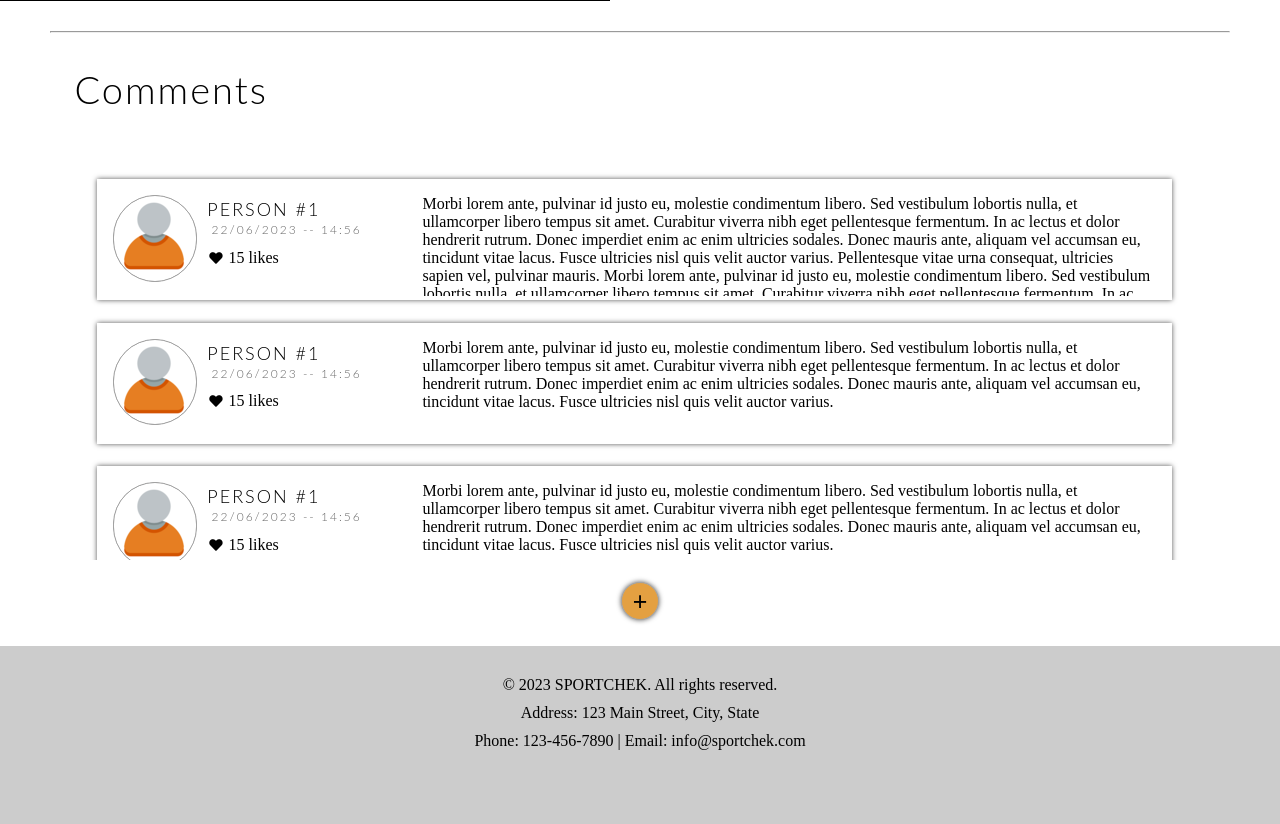
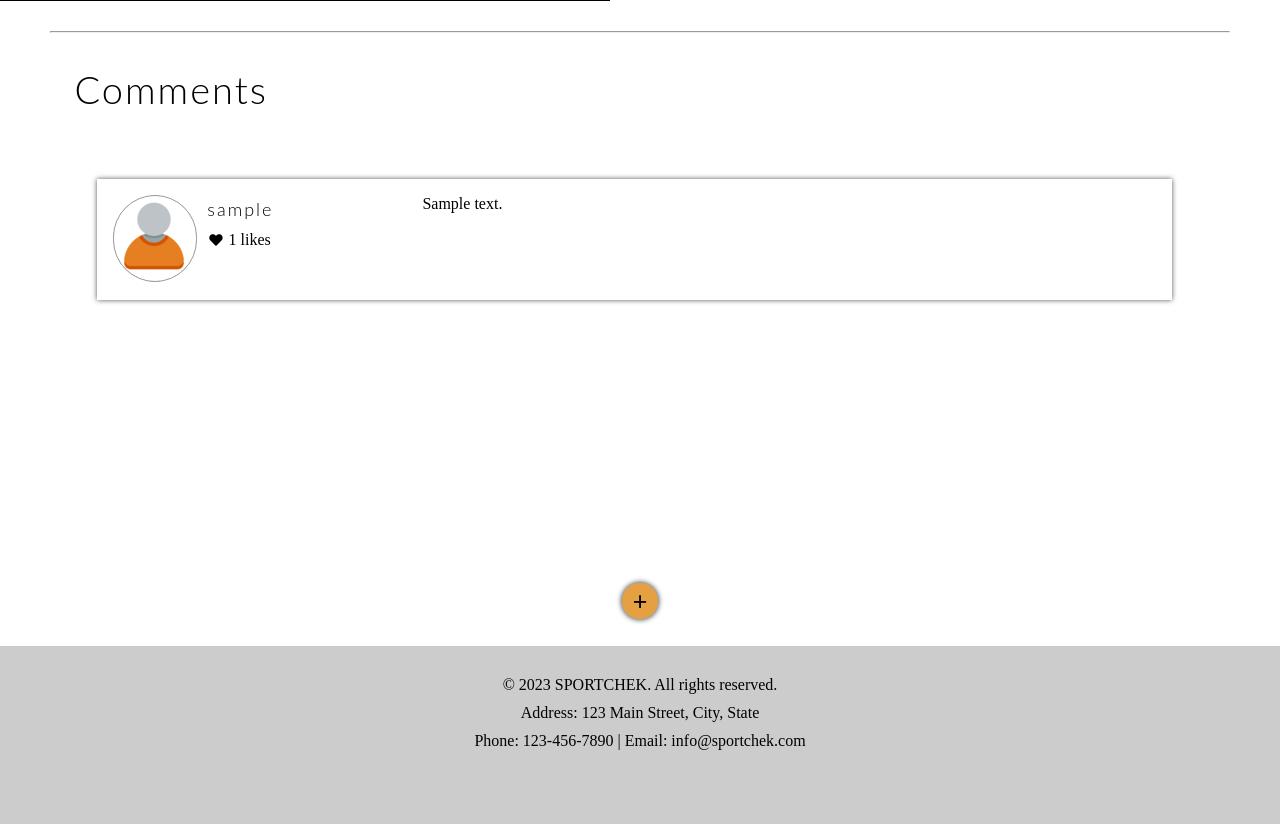
Before and after one commit to auritabytyqi/E-commerce-sport-shop-, a PHP site: page /product.php?id=1 in a window 1280 px wide. Shown: the part 583-1407 px from the top of the page. Run offline with PHP 8.4, Linux system fonts and the light colour scheme; tables that the repository leaves empty or names only in its code hold one stand-in row (values such as "Sample post"); grey boxes marked "Sample" are stand-in pictures.

Commit message:
New changes

```diff
--- a/db/database.sql
+++ b/db/database.sql
@@ -79,7 +79,9 @@ CREATE TABLE reviews (
 
 CREATE TABLE comments (
     id INT AUTO_INCREMENT PRIMARY KEY,
-    review_id INT,
+    product_id INT,
     comment_text VARCHAR(255),
-    FOREIGN KEY (review_id) REFERENCES reviews(id)
+    user_name VARCHAR(255),
+    likes INT,
+    FOREIGN KEY (product_id) REFERENCES products(id)
 );
--- a/product.php
+++ b/product.php
@@ -37,7 +37,28 @@ if ($result) {
     echo "Query execution failed: " . mysqli_error($conn);
 }
 
+$commentsQuery = "SELECT * FROM comments WHERE product_id = '$productId'";
+$resultComments = mysqli_query($conn,$commentsQuery);
 
+if(isset($_GET['commentId'])){
+$commentId = $_GET['commentId'];
+$updateQuery = "UPDATE comments SET likes = likes + 1 WHERE id = '$commentId'";
+mysqli_query($conn, $updateQuery);
+$url = "product.php?id=" . $productId; // Construct the URL
+
+header("Location: " . $url);
+
+}
+
+if(isset($_GET['commentValue']) && isset($_GET['userName'])){
+    $comment = $_GET['commentValue'];
+    $name = $_GET['userName'];
+    $updateQuery = "INSERT INTO comments (product_id, comment_text, user_name, likes) VALUES ('$productId', '$comment', '$name', 0)";
+    mysqli_query($conn, $updateQuery);
+    $url = "product.php?id=" . $productId; // Construct the URL
+
+      header("Location: " . $url);
+    }
 ?>
 
 
@@ -73,11 +94,24 @@ if ($result) {
     // Get the selected rating value
     const rating = document.querySelector('input[name="stars"]:checked').value;
 
-    // Display the selected rating in the console
-    console.log('Stars selected:', rating);
-
     // Show an alert
     alert('Thank you for your review!');
+  }
+
+  function addLikes(commentId) {
+    const urlParams = new URLSearchParams(window.location.search);
+            urlParams.set('commentId', commentId);
+            window.location.search = urlParams.toString();
+  }
+
+  function addComment(){
+    const name = prompt("Write your name");
+    const comment = prompt("Add your comment");
+    const urlParams = new URLSearchParams(window.location.search);
+            urlParams.set('userName', name);
+            urlParams.set('commentValue', comment);
+            window.location.search = urlParams.toString();
+            ;
   }
 </script>
 </head>
@@ -121,25 +155,25 @@ if ($result) {
             <form class="rating" onsubmit="event.preventDefault(); submitRating();">
                 <label>
                   <input type="radio" name="stars" value="1" />
-                  <span class="icon">★</span>
+                  <span class="icon" onclick="submitRating() ">★</span>
                 </label>
                 <label>
                   <input type="radio" name="stars" value="2" />
                   <span class="icon">★</span>
-                  <span class="icon">★</span>
+                  <span class="icon" onclick="submitRating() ">★</span>
                 </label>
                 <label>
                   <input type="radio" name="stars" value="3" />
                   <span class="icon">★</span>
                   <span class="icon">★</span>
-                  <span class="icon">★</span>
+                  <span class="icon" onclick="submitRating() ">★</span>
                 </label>
                 <label>
                   <input type="radio" name="stars" value="4" />
                   <span class="icon">★</span>
                   <span class="icon">★</span>
                   <span class="icon">★</span>
-                  <span class="icon">★</span>
+                  <span class="icon" onclick="submitRating() ">★</span>
                 </label>
                 <label>
                   <input type="radio" name="stars" value="5" />
@@ -147,7 +181,7 @@ if ($result) {
                   <span class="icon">★</span>
                   <span class="icon">★</span>
                   <span class="icon">★</span>
-                  <span class="icon">★</span>
+                  <span class="icon"onclick="submitRating() ">★</span>
                 </label>
 
               </form>
@@ -176,76 +210,28 @@ if ($result) {
             Comments
         </div>
         <div class="comments-container">
-            <div class="comment">
-                <div class="circle"></div>
-                <div class="user-info">
-                    <div class="user-name">PERSON #1</div>
-                    <div class="date-time"><output type="datetime-local">22/06/2023 -- 14:56</output></div>
-                    <div class="rate"><button class="likes"><i class="fa fa-heart"></i></button><span>15 likes</span></div>
-                </div>
-                <div class="comment-content">
-                    Morbi lorem ante, pulvinar id justo eu, molestie condimentum libero. Sed vestibulum lobortis nulla, et ullamcorper libero tempus sit amet. Curabitur viverra nibh eget pellentesque fermentum. In ac lectus et dolor hendrerit rutrum. Donec imperdiet enim ac enim ultricies sodales. Donec mauris ante, aliquam vel accumsan eu, tincidunt vitae lacus. Fusce ultricies nisl quis velit auctor varius. Pellentesque vitae urna consequat, ultricies sapien vel, pulvinar mauris.
-                    Morbi lorem ante, pulvinar id justo eu, molestie condimentum libero. Sed vestibulum lobortis nulla, et ullamcorper libero tempus sit amet. Curabitur viverra nibh eget pellentesque fermentum. In ac lectus et dolor hendrerit rutrum. Donec imperdiet enim ac enim ultricies sodales. Donec mauris ante, aliquam vel accumsan eu, tincidunt vitae lacus. Fusce ultricies nisl quis velit auctor varius. Pellentesque vitae urna consequat, ultricies sapien vel, pulvinar mauris.
-                </div>
-            </div>
-            <div class="comment">
-                <div class="circle"></div>
-                <div class="user-info">
-                    <div class="user-name">PERSON #1</div>
-                    <div class="date-time"><output type="datetime-local">22/06/2023 -- 14:56</output></div>
-                    <div class="rate"><button class="likes"><i class="fa fa-heart"></i></button><span>15 likes</span></div>
-                </div>
-                <div class="comment-content">
-                    Morbi lorem ante, pulvinar id justo eu, molestie condimentum libero. Sed vestibulum lobortis nulla, et ullamcorper libero tempus sit amet. Curabitur viverra nibh eget pellentesque fermentum. In ac lectus et dolor hendrerit rutrum. Donec imperdiet enim ac enim ultricies sodales. Donec mauris ante, aliquam vel accumsan eu, tincidunt vitae lacus. Fusce ultricies nisl quis velit auctor varius.
-                </div>
-            </div>
-            <div class="comment">
-                <div class="circle"></div>
-                <div class="user-info">
-                    <div class="user-name">PERSON #1</div>
-                    <div class="date-time"><output type="datetime-local">22/06/2023 -- 14:56</output></div>
-                    <div class="rate"><button class="likes"><i class="fa fa-heart"></i></button><span>15 likes</span></div>
-                </div>
-                <div class="comment-content">
-                    Morbi lorem ante, pulvinar id justo eu, molestie condimentum libero. Sed vestibulum lobortis nulla, et ullamcorper libero tempus sit amet. Curabitur viverra nibh eget pellentesque fermentum. In ac lectus et dolor hendrerit rutrum. Donec imperdiet enim ac enim ultricies sodales. Donec mauris ante, aliquam vel accumsan eu, tincidunt vitae lacus. Fusce ultricies nisl quis velit auctor varius.
-                </div>
-            </div>
-            <div class="comment">
-                <div class="circle"></div>
-                <div class="user-info">
-                    <div class="user-name">PERSON #1</div>
-                    <div class="date-time"><output type="datetime-local">22/06/2023 -- 14:56</output></div>
-                    <div class="rate"><button class="likes"><i class="fa fa-heart"></i></button><span>15 likes</span></div>
-                </div>
-                <div class="comment-content">
-                    Morbi lorem ante, pulvinar id justo eu, molestie condimentum libero. Sed vestibulum lobortis nulla, et ullamcorper libero tempus sit amet. Curabitur viverra nibh eget pellentesque fermentum. In ac lectus et dolor hendrerit rutrum. Donec imperdiet enim ac enim ultricies sodales. Donec mauris ante, aliquam vel accumsan eu, tincidunt vitae lacus. Fusce ultricies nisl quis velit auctor varius.
-                </div>
-            </div>
-            <div class="comment">
-                <div class="circle"></div>
-                <div class="user-info">
-                    <div class="user-name">PERSON #1</div>
-                    <div class="date-time"><output type="datetime-local">22/06/2023 -- 14:56</output></div>
-                    <div class="rate"><button class="likes"><i class="fa fa-heart"></i></button><span>15 likes</span></div>
-                </div>
-                <div class="comment-content">
-                    Morbi lorem ante, pulvinar id justo eu, molestie condimentum libero. Sed vestibulum lobortis nulla, et ullamcorper libero tempus sit amet. Curabitur viverra nibh eget pellentesque fermentum. In ac lectus et dolor hendrerit rutrum. Donec imperdiet enim ac enim ultricies sodales. Donec mauris ante, aliquam vel accumsan eu, tincidunt vitae lacus. Fusce ultricies nisl quis velit auctor varius.
-                </div>
-            </div>
-            <div class="comment">
-                <div class="circle"></div>
-                <div class="user-info">
-                    <div class="user-name">PERSON #1</div>
-                    <div class="date-time"><output type="datetime-local">22/06/2023 -- 14:56</output></div>
-                    <div class="rate"><button class="likes"><i class="fa fa-heart"></i></button><span>15 likes</span></div>
-                </div>
-                <div class="comment-content">
-                    Morbi lorem ante, pulvinar id justo eu, molestie condimentum libero. Sed vestibulum lobortis nulla, et ullamcorper libero tempus sit amet. Curabitur viverra nibh eget pellentesque fermentum. In ac lectus et dolor hendrerit rutrum. Donec imperdiet enim ac enim ultricies sodales. Donec mauris ante, aliquam vel accumsan eu, tincidunt vitae lacus. Fusce ultricies nisl quis velit auctor varius.
-                </div>
-            </div>
+          <?php
+          if($resultComments){
+            while ($row = mysqli_fetch_assoc($resultComments)) {
+                $userName = $row['user_name'];
+                $commentText = $row['comment_text'];
+                $likes = $row['likes'];
+                $commentId= $row['id'];
+               echo  "<div class=\"comment\">";
+               echo  "<div class=\"circle\"></div>";
+               echo  "<div class=\"user-info\">";
+                echo  "<div class=\"user-name\">".$userName."</div>";
+               echo  " <div class=\"rate\"><button class=\"likes\" onclick=\"addLikes(".$commentId.")\"><i class=\"fa fa-heart\"></i></button><span>".$likes." likes</span></div>";
+               echo "</div>";
+               echo " <div class=\"comment-content\">".$commentText;
+                echo   " </div>";
+                echo   " </div>";
+            }
+        }
+          ?>
         </div>
         <div class="add-comment">
-            <input type="submit" value="+"/>
+            <input type="submit" value="+" onclick="addComment()" />
         </div>
     </div>
     <footer>
```
